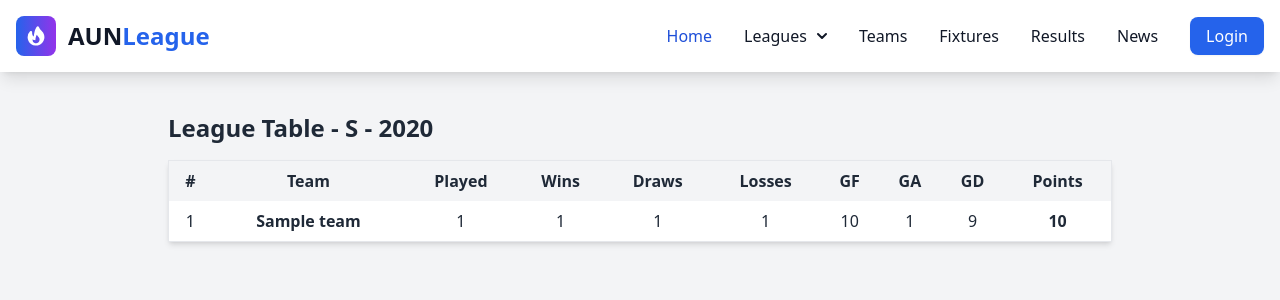
After one commit to Long-belmont-RW/League_app, a Django app: page /league_table/1/ in a window 1280 px wide. The commit adds this page. Shown: the top 300 px of the page. Run offline with Django 5.2, Linux system fonts and the light colour scheme; tables that the repository leaves empty hold one stand-in row (values such as "Sample post"); some libraries are stand-ins or nearby versions.

Commit message:
Added views for teams and leagues

```diff
--- a/league/admin.py
+++ b/league/admin.py
@@ -1,6 +1,9 @@
 from django.contrib import admin
-from .models import Player, PlayerStats, Coach, Team, League
+from .models import Player, PlayerStats, Coach, Team, League, TeamSeasonParticipation
 
+@admin.register(TeamSeasonParticipation)
+class TeamSeasonParticipaationAdmin(admin.ModelAdmin):
+    pass
 
 @admin.register(Player)
 class PlayerAdmin(admin.ModelAdmin):
--- /dev/null
+++ b/league/templates/league_table.html
@@ -0,0 +1,40 @@
+{% extends 'base.html' %}
+
+{% block content %}
+<div class="container mx-auto p-6">
+    <h2 class="text-2xl font-bold mb-4">League Table - {{ league }}</h2>
+
+    <table class="min-w-full border border-gray-200 shadow-md">
+        <thead class="bg-gray-100">
+            <tr>
+                <th class="p-2">#</th>
+                <th class="p-2">Team</th>
+                <th class="p-2">Played</th>
+                <th class="p-2">Wins</th>
+                <th class="p-2">Draws</th>
+                <th class="p-2">Losses</th>
+                <th class="p-2">GF</th>
+                <th class="p-2">GA</th>
+                <th class="p-2">GD</th>
+                <th class="p-2">Points</th>
+            </tr>
+        </thead>
+        <tbody>
+            {% for t in standings %}
+            <tr class="text-center {% cycle 'bg-white' 'bg-gray-50' %}">
+                <td class="p-2">{{ forloop.counter }}</td>
+                <td class="p-2 font-semibold">{{ t.team.name }}</td>
+                <td class="p-2">{{ t.matches_played }}</td>
+                <td class="p-2">{{ t.wins }}</td>
+                <td class="p-2">{{ t.draws }}</td>
+                <td class="p-2">{{ t.losses }}</td>
+                <td class="p-2">{{ t.goals_scored }}</td>
+                <td class="p-2">{{ t.goals_conceded }}</td>
+                <td class="p-2">{{ t.goal_difference }}</td>
+                <td class="p-2 font-bold">{{ t.points }}</td>
+            </tr>
+            {% endfor %}
+        </tbody>
+    </table>
+</div>
+{% endblock %}
--- a/league/urls.py
+++ b/league/urls.py
@@ -2,5 +2,9 @@ from django.urls import path
 from . import views
 
 urlpatterns = [
-    path('', views.home, name='home')
+    path('', views.home, name='home'),
+    path('leagues/', views.leagues, name='leagues'),
+    path('league_table/<int:league_id>/', views.league_table_view, name='league_table'),
+    path('teams/', views.team_view, name='teams'),
+    path('team_details/<int:team_id>/', views.team, name="team")
 ]
--- a/league/views.py
+++ b/league/views.py
@@ -1,7 +1,46 @@
-from django.shortcuts import render
+from django.shortcuts import render, get_object_or_404
+from .models import League, Team, TeamSeasonParticipation
 
 # Create your views here.
 
 
 def home(request):
     return render (request, 'home.html')
+
+def leagues(request):
+    leagues = League.objects.all()
+
+    context = {
+        'leagues': leagues
+    }
+
+    return render(request, 'leagues.html', context)
+
+def league_table_view(request, league_id):
+    league = get_object_or_404(League, id=league_id)
+    standings = TeamSeasonParticipation.objects.filter(league=league).select_related('team')
+
+    context = {
+        'league':league,
+        'standings':standings,
+    }
+
+    return render(request, 'league_table.html', context)
+
+def team_view(request):
+    teams = Team.objects.all()
+
+    context = {
+        'teams': teams
+    }
+
+    return render(request, 'teams.html', context)
+
+def team(request, team_id):
+    team = get_object_or_404(Team, id=team_id)
+
+    context = {
+        'team':team
+    }
+
+    return render(request, 'team_details.html', context)
--- a/theme/templates/navbar.html
+++ b/theme/templates/navbar.html
@@ -56,18 +56,13 @@
                         class="z-10 hidden font-normal bg-white divide-y divide-gray-100 rounded-lg shadow w-48">
                         <ul class="py-2 text-sm text-gray-700" aria-labelledby="leaguesDropdownButton">
                             <li>
-                                <a href="/leagues/premier" class="block px-4 py-2 hover:bg-gray-100">Premier League</a>
+                                <a href="{% url 'leagues' %}" class="block px-4 py-2 hover:bg-gray-100">Premier League</a>
                             </li>
                             <li>
                                 <a href="/leagues/championship"
                                     class="block px-4 py-2 hover:bg-gray-100">Championship</a>
                             </li>
-                            <li>
-                                <a href="/leagues/youth" class="block px-4 py-2 hover:bg-gray-100">Youth League</a>
-                            </li>
-                            <li>
-                                <a href="/leagues/women" class="block px-4 py-2 hover:bg-gray-100">Women's League</a>
-                            </li>
+
                         </ul>
                     </div>
                 </li>
@@ -97,12 +92,7 @@
                 </li>
 
                 <!-- Standings -->
-                <li>
-                    <a href="/standings"
-                        class="block py-2 px-3 text-gray-900 rounded hover:bg-gray-100 md:hover:bg-transparent md:border-0 md:hover:text-blue-700 md:p-0">
-                        Standings
-                    </a>
-                </li>
+
 
                 <!-- News -->
                 <li>
@@ -136,8 +126,8 @@
                     <div id="userDropdown"
                         class="z-10 hidden font-normal bg-white divide-y divide-gray-100 rounded-lg shadow w-44">
                         <div class="px-4 py-3 text-sm text-gray-900">
-                            <div class="font-medium">John Doe</div>
-                            <div class="text-gray-500 truncate">john@example.com</div>
+                            <div class="font-medium">{{user.username}}</div>
+                            <div class="text-gray-500 truncate">{{user.email}}</div>
                         </div>
                         <ul class="py-2 text-sm text-gray-700" aria-labelledby="userDropdownButton">
                             <li>
@@ -156,6 +146,13 @@
                         </div>
                     </div>
                 </li>
+
+                {% else %}
+                <li>
+                    <a href="{% url 'login' %}"
+                    class="bg-blue-600 hover:bg-blue-700 my-2.5 text-white font-medium py-2 px-4 rounded-lg transition-colors duration-200 ease-in-out focus:outline-none focus:ring-2 focus:ring-blue-500 focus:ring-offset-2 shadow-sm">
+                    Login</a>
+                </li>
                 {% endif %}
             </ul>
         </div>
```
Also changed, not shown: league/templates/leagues.html (added, +9 -0 lines), league/templates/team_details.html (added, +16 -0 lines), league/templates/teams.html (added, +25 -0 lines).
